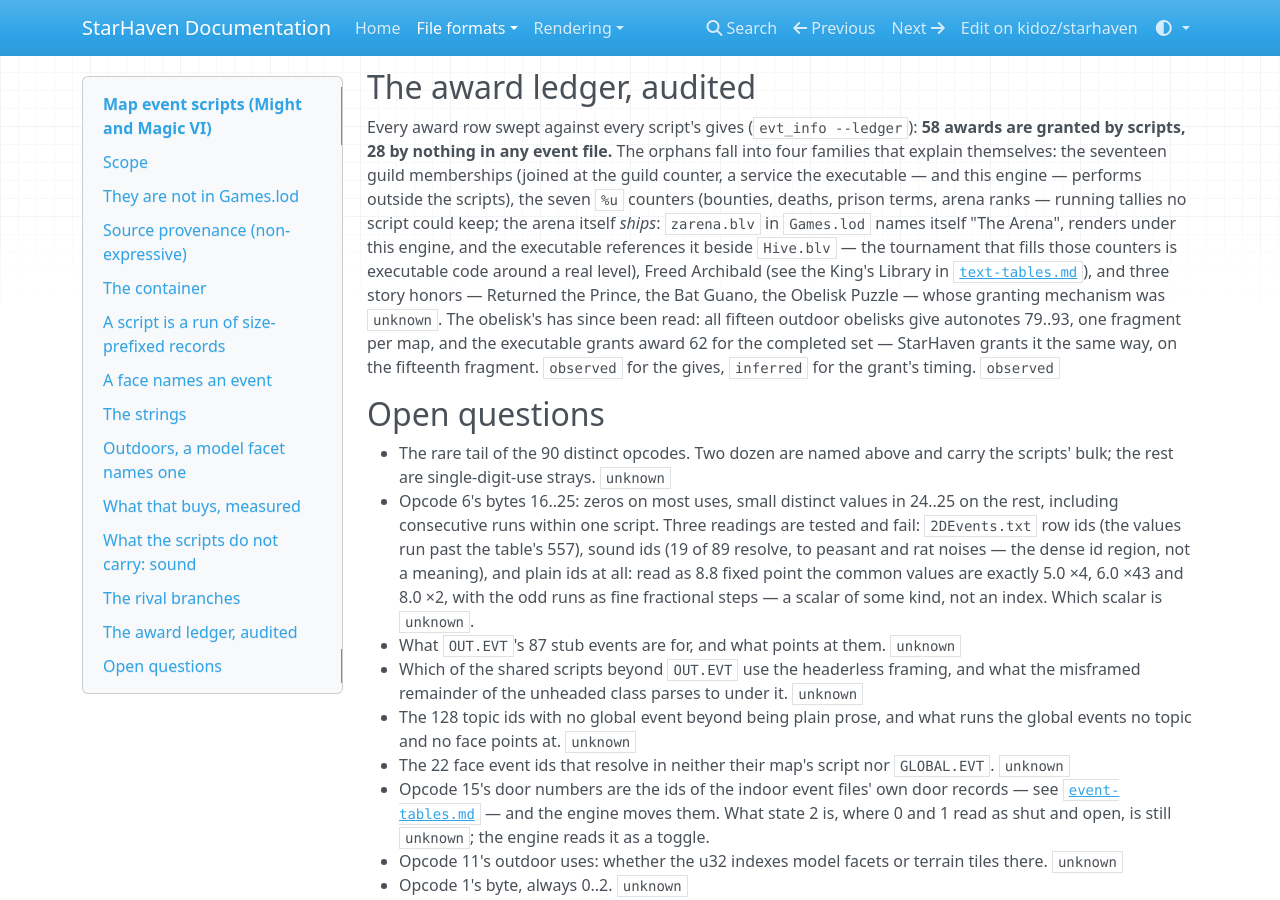
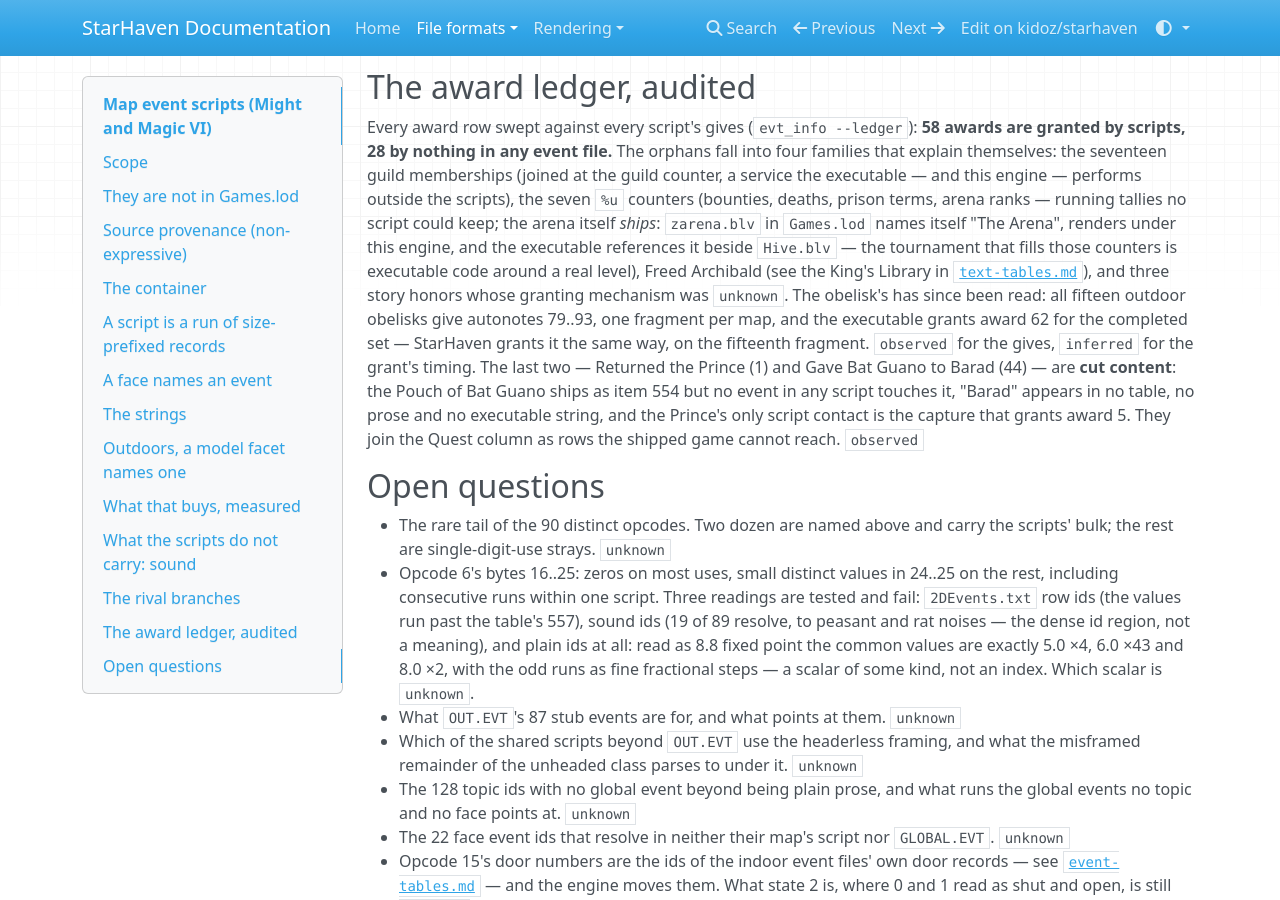
Before and after one commit to kidoz/starhaven, an MkDocs documentation site: the page built from docs/formats/map-events.md, in a window 1280 px wide and 900 px high, scrolled down 12235 px. Built offline with MkDocs 1.6.1, drawn with Linux system fonts in a browser that asks for light colours; nearby versions of some CDN libraries.

Commit message:
Rule the last two honors unreachable and close the ledger

```diff
--- a/docs/formats/map-events.md
+++ b/docs/formats/map-events.md
@@ -640,13 +640,17 @@
 `Games.lod` names itself "The Arena", renders under this engine, and the
 executable references it beside `Hive.blv` — the tournament that fills
 those counters is executable code around a real level), Freed Archibald (see the King's Library
-in [`text-tables.md`](text-tables.md)), and three story honors —
-Returned the Prince, the Bat Guano, the Obelisk Puzzle — whose granting
+in [`text-tables.md`](text-tables.md)), and three story honors whose granting
 mechanism was `unknown`. The obelisk's has since been read: all fifteen
 outdoor obelisks give autonotes 79..93, one fragment per map, and the
 executable grants award 62 for the completed set — StarHaven grants it
 the same way, on the fifteenth fragment. `observed` for the gives,
-`inferred` for the grant's timing. `observed`
+`inferred` for the grant's timing. The last two — Returned the Prince
+(1) and Gave Bat Guano to Barad (44) — are **cut content**: the Pouch of
+Bat Guano ships as item 554 but no event in any script touches it,
+"Barad" appears in no table, no prose and no executable string, and the
+Prince's only script contact is the capture that grants award 5. They
+join the Quest column as rows the shipped game cannot reach. `observed`
 
 ## Open questions
 
```
Also changed, not shown: README.md (+7 -0 lines).
